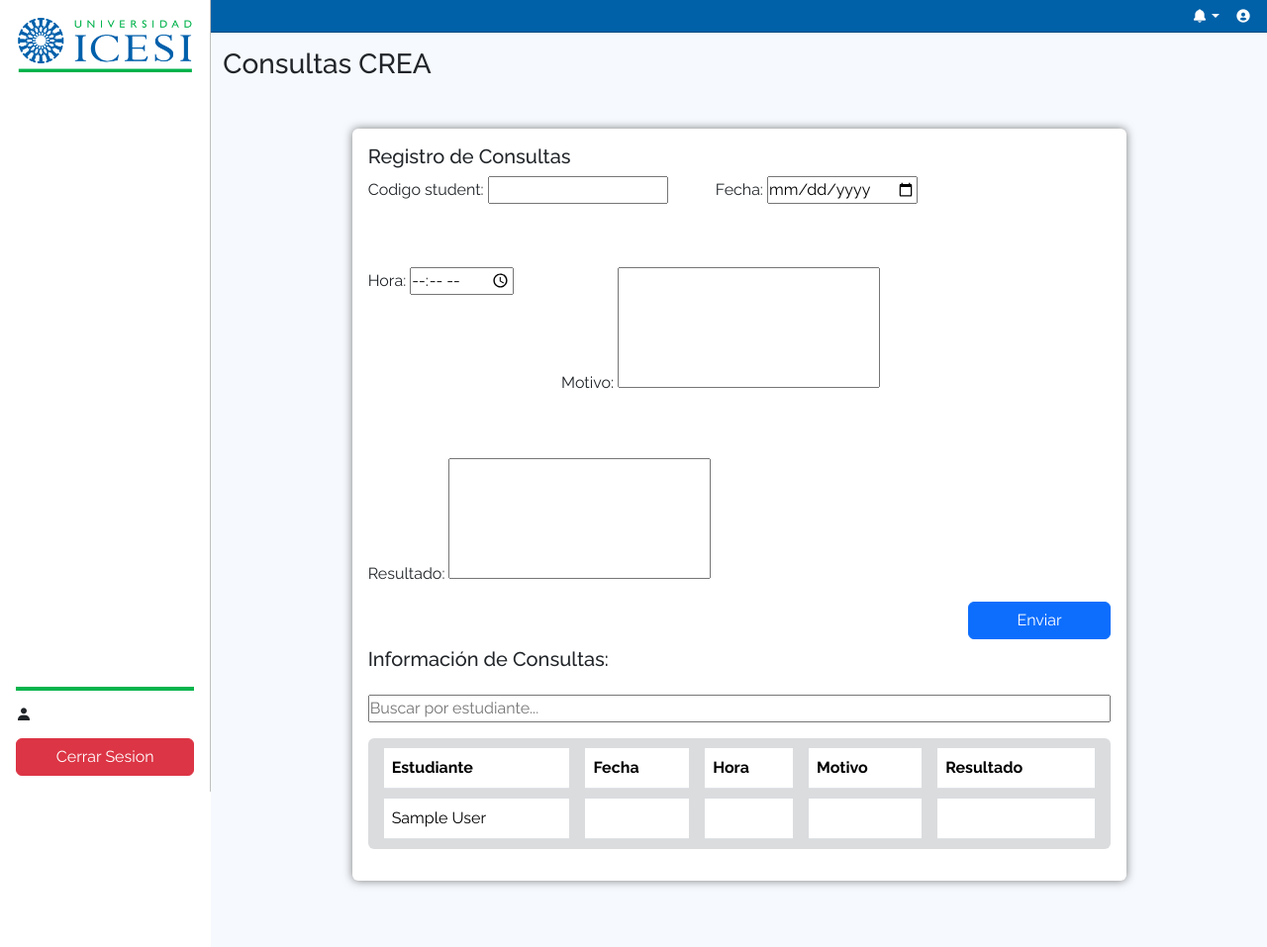
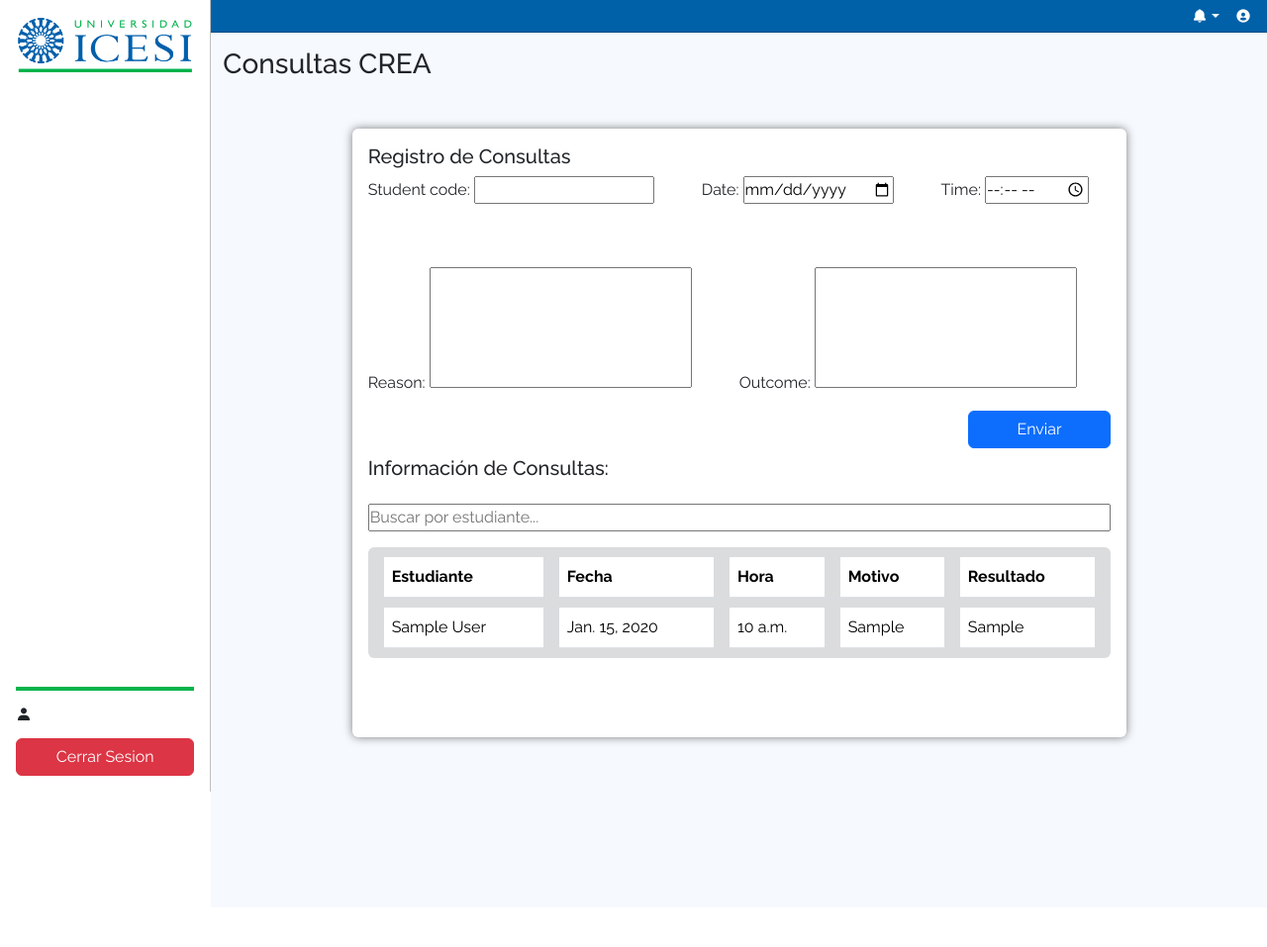
Before and after one commit to Juandap19/Final-Project, a Django app: page /upload_dataCREA/ in a window 1280 px wide. Shown: the top 957 px of the page at 99% size. After the commit the page ends 800 px from the top, so only its background shows below. Run offline with Django 4.2, Linux system fonts and the light colour scheme; tables that the repository leaves empty hold one stand-in row (values such as "Sample post"); parts of the project's set-up code (start-up, migrations or seed data) failed here and were passed over; some libraries are stand-ins or nearby versions.

Commit message:
style: translates upload data CREA code

```diff
--- a/follow_students/forms/upload_dataCREA_form.py
+++ b/follow_students/forms/upload_dataCREA_form.py
@@ -1,12 +1,12 @@
 from django import forms
 
-class RegistroConsulta(forms.Form):
-    codigo_student = forms.CharField(max_length=10)
-    fecha = forms.DateField(widget=forms.DateInput(attrs={'type': 'date'}))
-    hora = forms.TimeField(widget=forms.TimeInput(attrs={'type': 'time'}))
-    motivo = forms.CharField(
+class RegisConsult(forms.Form):
+    student_code = forms.CharField(max_length=10)
+    date = forms.DateField(widget=forms.DateInput(attrs={'type': 'date'}))
+    time = forms.TimeField(widget=forms.TimeInput(attrs={'type': 'time'}))
+    reason = forms.CharField(
         widget=forms.Textarea(attrs={'cols': 30, 'rows': 5, 'style': 'resize: none;'})
     )
-    resultado = forms.CharField(
+    outcome = forms.CharField(
         widget=forms.Textarea(attrs={'cols': 30, 'rows': 5, 'style': 'resize: none;'})
     )
--- a/follow_students/templates/upload_dataCREA.html
+++ b/follow_students/templates/upload_dataCREA.html
@@ -50,13 +50,13 @@
                                 <th>Resultado</th>
                             </tr>
                             <!-- Itera sobre todas las consultas y muestra una fila por cada consulta -->
-                            {% for consulta in consultas %}
+                            {% for consult in consultations %}
                                 <tr class="student">
-                                    <td class="student-code">{{ consulta.student }}</td>
-                                    <td>{{ consulta.fecha }}</td>
-                                    <td>{{ consulta.hora }}</td>
-                                    <td>{{ consulta.motivo }}</td>
-                                    <td>{{ consulta.resultado }}</td>
+                                    <td class="student-code">{{ consult.student }}</td>
+                                    <td>{{ consult.date }}</td>
+                                    <td>{{ consult.time }}</td>
+                                    <td>{{ consult.reason }}</td>
+                                    <td>{{ consult.outcome }}</td>
                                 </tr>
                             {% endfor %}
                         </table>
--- a/follow_students/views/upload_dataCREA.py
+++ b/follow_students/views/upload_dataCREA.py
@@ -2,43 +2,43 @@
 from django.http import HttpResponseRedirect
 from django.views import View
 from follow_students.models import Student, Consult
-from follow_students.forms.upload_dataCREA_form import RegistroConsulta
+from follow_students.forms.upload_dataCREA_form import RegisConsult
 from django.contrib import messages
 
 
 class Upload_dataCREA(View):
 
     def get(self, request):
-        form = RegistroConsulta()
-        consultas = Consult.objects.all()
-        return render(request, 'upload_dataCREA.html', {'form': form, 'consultas': consultas})
+        form = RegisConsult()
+        consultations = Consult.objects.all()
+        return render(request, 'upload_dataCREA.html', {'form': form, 'consultations': consultations})
 
     def post(self, request):
-        form = RegistroConsulta(request.POST)
+        form = RegisConsult(request.POST)
         if form.is_valid():
-            codigo_student = form.cleaned_data.get('codigo_student')
+            student_code = form.cleaned_data.get('student_code')
             try:
-                student = Student.objects.get(code=codigo_student)
+                student = Student.objects.get(code=student_code)
             except Student.DoesNotExist:
                 messages.error(request, 'Este estudiante no existe.')
-                form = RegistroConsulta()
-                consultas = Consult.objects.all()
-                return render(request, 'upload_dataCREA.html', {'form': form, 'consultas': consultas})
+                form = RegisConsult()
+                consultations = Consult.objects.all()
+                return render(request, 'upload_dataCREA.html', {'form': form, 'consultations': consultations})
 
-            fecha = form.cleaned_data.get('fecha')
-            hora = form.cleaned_data.get('hora')
-            motivo = form.cleaned_data.get('motivo')
-            resultado = form.cleaned_data.get('resultado')
+            date = form.cleaned_data.get('date')
+            time = form.cleaned_data.get('time')
+            reason = form.cleaned_data.get('reason')
+            outcome = form.cleaned_data.get('outcome')
             Consult.objects.create(
                 student=student,
-                fecha=fecha,
-                hora=hora,
-                motivo=motivo,
-                resultado=resultado
+                date=date,
+                time=time,
+                reason=reason,
+                outcome=outcome
             )
             messages.success(request, 'Consulta registrada exitosamente.')
             return HttpResponseRedirect(request.path)
         else:
-            form = RegistroConsulta()
-            consultas = Consult.objects.all()
-            return render(request, 'upload_dataCREA.html', {'form': form, 'consultas': consultas})
+            form = RegisConsult()
+            consultations = Consult.objects.all()
+            return render(request, 'upload_dataCREA.html', {'form': form, 'consultations': consultations})
```
